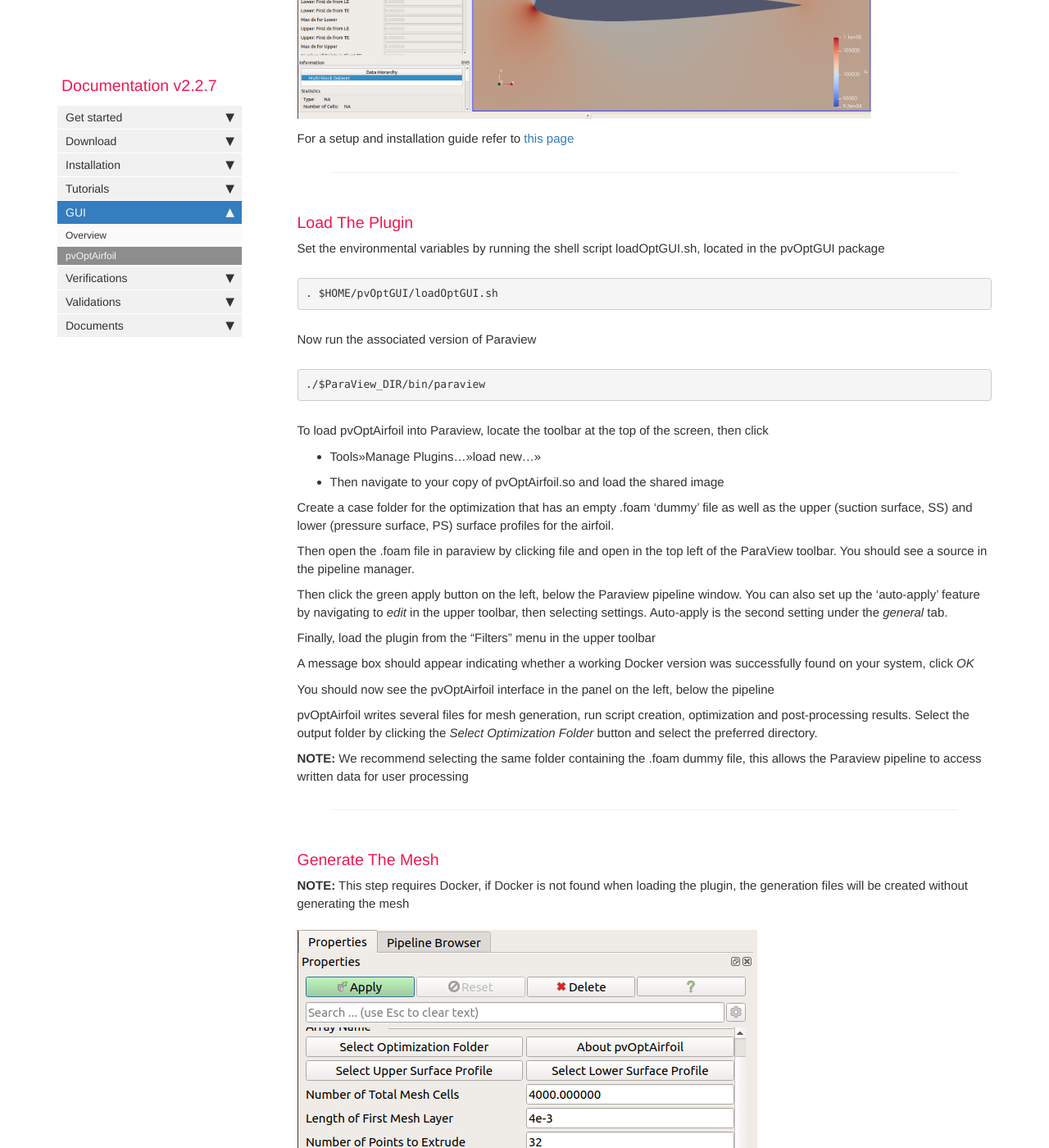
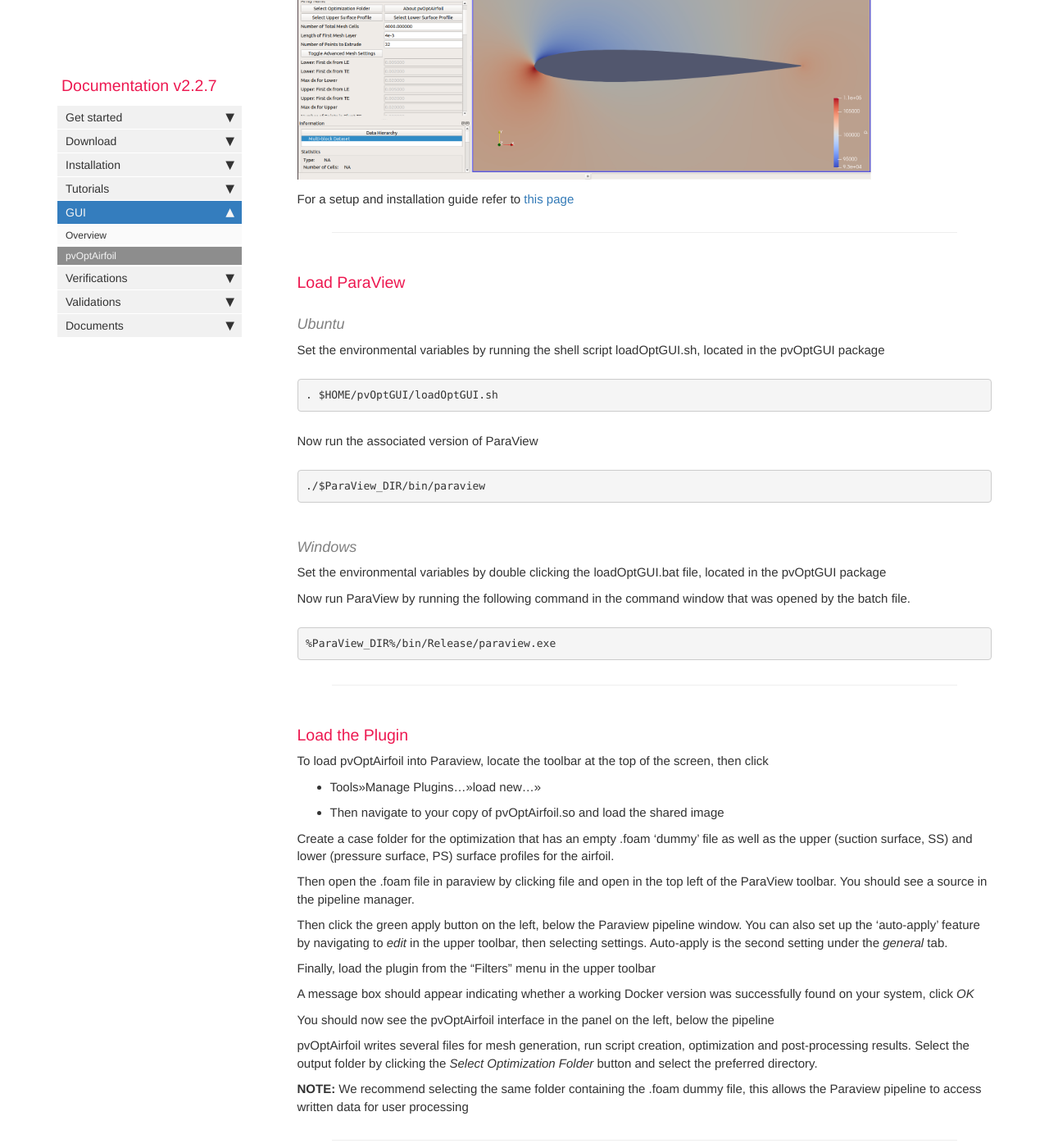
Before and after one commit to DAFoam/DAFoam.github.io, a Jekyll site: the page built from pages/mydoc/mydoc_gui_pvoptairfoil.md, in a window 1280 px wide and 1400 px high, scrolled down 776 px. Shown: the whole window at 82% size. Built offline with Jekyll 4.4.1, drawn with Linux system fonts in a browser that asks for light colours; comment, search, counter and statistics services are not loaded; some of the changed text lies outside the part shown.

Commit message:
Update mydoc_gui_pvoptairfoil.md

```diff
--- a/pages/mydoc/mydoc_gui_pvoptairfoil.md
+++ b/pages/mydoc/mydoc_gui_pvoptairfoil.md
@@ -17,7 +17,9 @@ For a setup and installation guide refer to [this page](mydoc_gui_overview.html)
 
 ---
 
-### Load The Plugin
+### Load ParaView
+
+#### Ubuntu
 
 Set the environmental variables by running the shell script loadOptGUI.sh, located in the pvOptGUI package
 
@@ -26,17 +28,29 @@ Set the environmental variables by running the shell script loadOptGUI.sh, locat
 </pre>
 
 
-Now run the associated version of Paraview
+Now run the associated version of ParaView
 
 <pre>
 ./$ParaView_DIR/bin/paraview
 </pre>
 
+#### Windows
+
+Set the environmental variables by double clicking the loadOptGUI.bat file, located in the pvOptGUI package
+
+Now run ParaView by running the following command in the command window that was opened by the batch file.
+
+<pre>
+%ParaView_DIR%/bin/Release/paraview.exe
+</pre>
+
+---
+
+### Load the Plugin
 
 To load pvOptAirfoil into Paraview, locate the toolbar at the top of the screen, then click
 - Tools>>Manage Plugins...>>load new...>>
 - Then navigate to your copy of pvOptAirfoil.so and load the shared image
-
 
 Create a case folder for the optimization that has an empty .foam 'dummy' file as well as the upper (suction surface, SS) and lower (pressure surface, PS) surface profiles for the airfoil.
 
```
